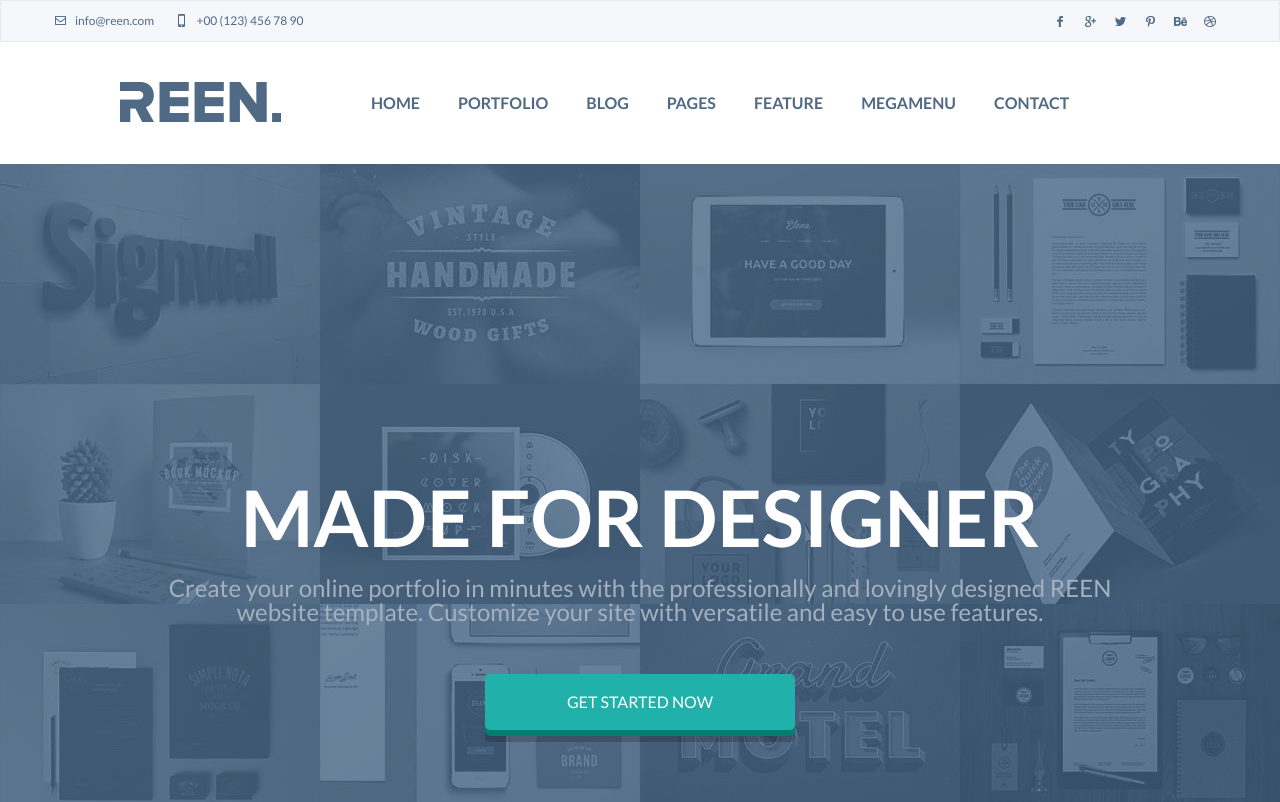
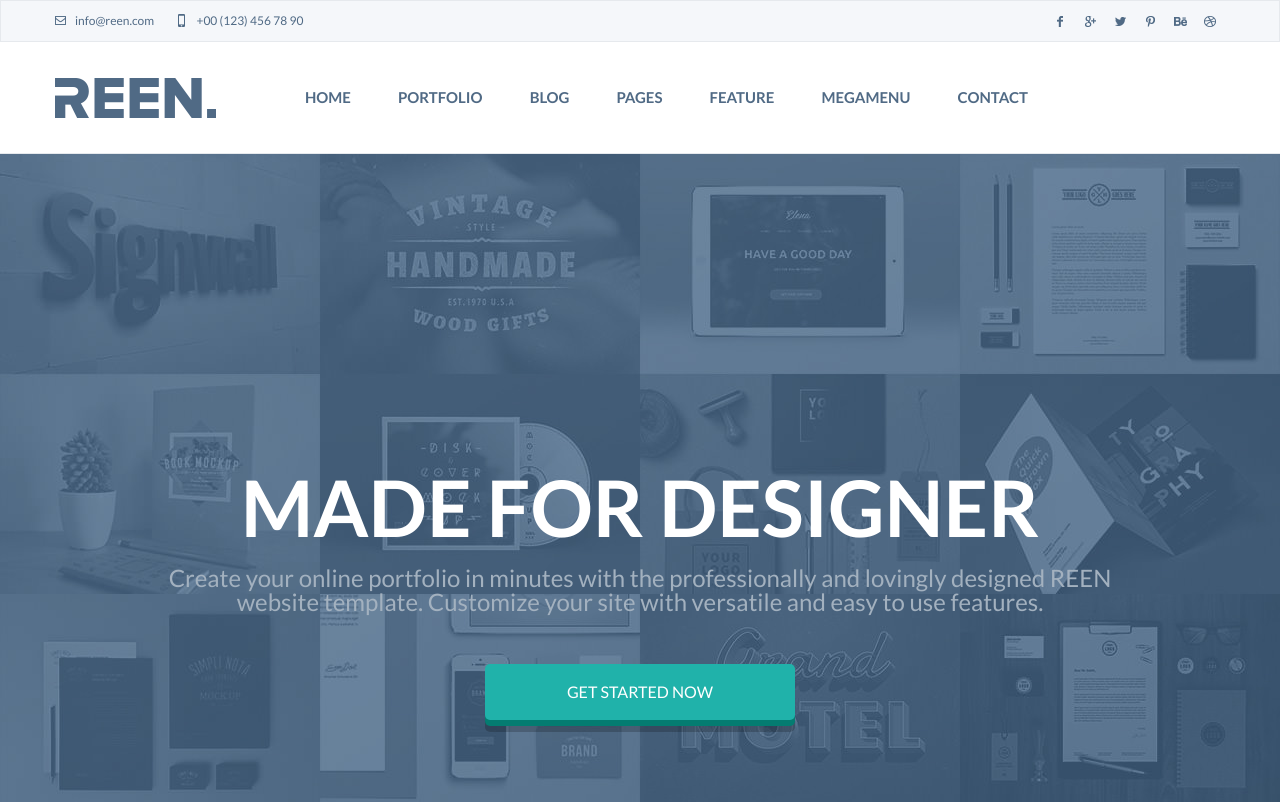
Before and after one commit to itoyasutoshi/reen, a plain HTML site: page index.html in a window 1280 px wide. Shown: the top 802 px of the page. Drawn offline with nearby package versions, Linux system fonts and the light colour scheme.

Commit message:
header完成

```diff
--- a/css/style.css
+++ b/css/style.css
@@ -64,25 +64,28 @@ a {
 .be:hover {background: #3079ff url(../img/header/icon-behance-on.png) no-repeat center; }
 .dri:hover {background: #eb6397 url(../img/header/icon-dribbble-on.png) no-repeat center; }
 
-.header-main {
-  display: table;
-  padding: 40px 120px;
+.header__main { border-bottom: 1px solid #E6E9ED; }
+.header__main__inner {
+  width: 1170px;
+  height: 111px;
+  margin: 0 auto;
 }
-.header-main-title {
-  display: table-cell;
-  padding-right: 90px;
+.header__main__title {
+  float: left;
+  margin: 36px 67px 0 0;
 }
-.header-main-title:hover { opacity: .7; }
-.header-main-menu {
-  display: table-cell;
-  vertical-align: middle;
+.header__main__title:hover { opacity: .7; }
+.header__main__menu {
+  float: left;
+  padding: 28px 0;
 }
-.header-main-menu > li { padding-right: 35px }
-.main-menu-list {
+.header__main__menu > li:hover { color: #20B2AA; }
+.header__main__menu > li > a {
+  display: block;
+  padding: 20px 22px;
+  font-size: 15px;
   font-weight: bold;
-  color: #506A85;
 }
-.main-menu-list:hover { color: #20B2AA; }
 .keyvisual {
   display: table;
   width: 100%;
--- a/index.html
+++ b/index.html
@@ -39,17 +39,21 @@
         </div>
       </div>
     </div>
-    <div class="header-main">
-      <a class="header-main-title" href=""><img src="img/header/logo.png" alt=""></a>
-      <ul class="header-main-menu">
-        <li><a class="main-menu-list" href="">HOME</a></li>
-        <li><a class="main-menu-list" href="">PORTFOLIO</a></li>
-        <li><a class="main-menu-list" href="">BLOG</a></li>
-        <li><a class="main-menu-list" href="">PAGES</a></li>
-        <li><a class="main-menu-list" href="">FEATURE</a></li>
-        <li><a class="main-menu-list" href="">MEGAMENU</a></li>
-        <li><a class="main-menu-list" href="">CONTACT</a></li>
-      </ul>
+    <div class="header__main">
+      <div class="header__main__inner">
+        <a class="header__main__title" href="">
+          <img src="img/header/logo.png" alt="">
+        </a>
+        <ul class="header__main__menu">
+          <li><a href="">HOME</a></li>
+          <li><a href="">PORTFOLIO</a></li>
+          <li><a href="">BLOG</a></li>
+          <li><a href="">PAGES</a></li>
+          <li><a href="">FEATURE</a></li>
+          <li><a href="">MEGAMENU</a></li>
+          <li><a href="">CONTACT</a></li>
+        </ul>
+      </div>
     </div>
   </header>
   <div class="keyvisual">
```
